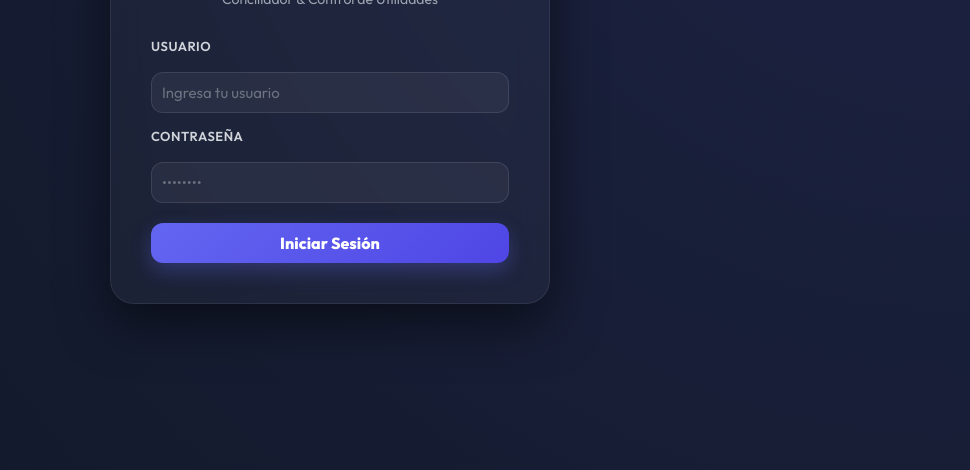
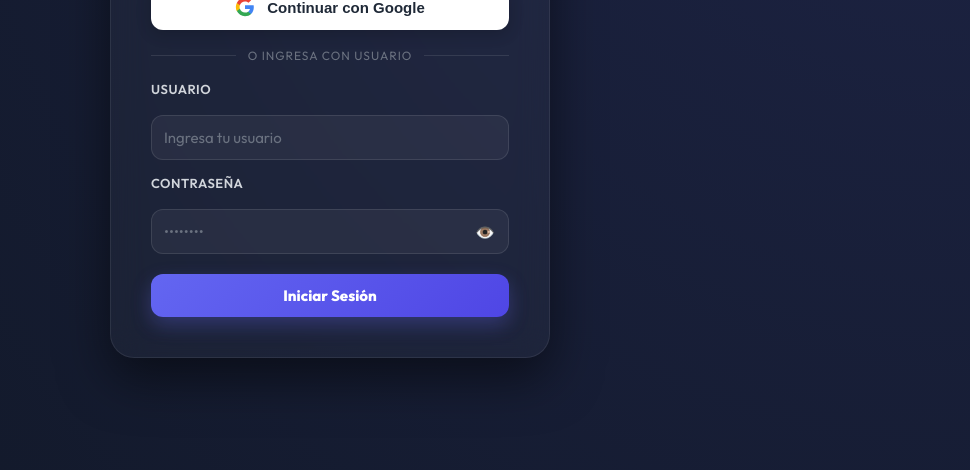
Before and after one commit to emmanuelgonzalez97181-sudo/ingresos-egresos, a website: page public/index.html in a window 1280 px wide. Shown: the part 330-800 px from the top of the page, without its empty margins (310-1280 px from the left). Drawn offline with nearby package versions, Linux system fonts and the light colour scheme.

Commit message:
Add files via upload

```diff
--- a/public/app.css
+++ b/public/app.css
@@ -817,3 +817,53 @@ input:focus, select:focus {
 .login-btn:active {
     transform: translateY(0);
 }
+
+.btn-google-login {
+    width: 100%;
+    display: flex;
+    align-items: center;
+    justify-content: center;
+    gap: 12px;
+    background: #ffffff;
+    color: #1f2937;
+    font-weight: 700;
+    font-size: 15px;
+    padding: 12px 18px;
+    border-radius: 12px;
+    border: 1px solid rgba(255, 255, 255, 0.2);
+    cursor: pointer;
+    box-shadow: 0 4px 15px rgba(0, 0, 0, 0.2);
+    transition: all 0.25s ease;
+    margin-bottom: 5px;
+}
+
+.btn-google-login:hover {
+    transform: translateY(-2px);
+    box-shadow: 0 8px 25px rgba(255, 255, 255, 0.3);
+    background: #f9fafb;
+}
+
+.login-divider {
+    display: flex;
+    align-items: center;
+    text-align: center;
+    margin: 18px 0;
+    color: #6b7280;
+    font-size: 12px;
+    text-transform: uppercase;
+    letter-spacing: 1px;
+}
+
+.login-divider::before, .login-divider::after {
+    content: '';
+    flex: 1;
+    border-bottom: 1px solid rgba(255, 255, 255, 0.1);
+}
+
+.login-divider:not(:empty)::before {
+    margin-right: 12px;
+}
+
+.login-divider:not(:empty)::after {
+    margin-left: 12px;
+}
--- a/public/app.js
+++ b/public/app.js
@@ -112,6 +112,52 @@ function handleLogout() {
     currentUser = null;
     document.getElementById('login-screen').style.display = 'flex';
     document.querySelector('.app-container').style.display = 'none';
+}
+
+function togglePasswordVisibility() {
+    const passwordInput = document.getElementById('login-password');
+    if (passwordInput) {
+        passwordInput.type = passwordInput.type === 'password' ? 'text' : 'password';
+    }
+}
+
+async function handleGoogleLogin() {
+    const errorMsg = document.getElementById('login-error');
+    if (errorMsg) errorMsg.style.display = 'none';
+
+    try {
+        if (!window.supabase) {
+            if (errorMsg) {
+                errorMsg.innerText = "Error al cargar la librería de Supabase Auth.";
+                errorMsg.style.display = 'block';
+            }
+            return;
+        }
+
+        const supabaseUrl = 'https://gtpdqwmbwavioankpyie.supabase.co';
+        const supabaseKey = 'eyJhbGciOiJIUzI1NiIsInR5cCI6IkpXVCJ9.eyJpc3MiOiJzdXBhYmFzZSIsInJlZiI6Imd0cGRxd21id2F2aW9hbmtweWllIiwicm9sZSI6ImFub24iLCJpYXQiOjE3MjIxMTUxODQsImV4cCI6MjAzNzY5MTE4NH0.public_anon';
+        const supabaseClient = window.supabase.createClient(supabaseUrl, supabaseKey);
+
+        const { data, error } = await supabaseClient.auth.signInWithOAuth({
+            provider: 'google',
+            options: {
+                redirectTo: window.location.origin
+            }
+        });
+
+        if (error) {
+            if (errorMsg) {
+                errorMsg.innerText = "Google Auth: " + error.message;
+                errorMsg.style.display = 'block';
+            }
+        }
+    } catch (e) {
+        console.error("Error al iniciar con Google:", e);
+        if (errorMsg) {
+            errorMsg.innerText = "Para usar Google Auth, activa el proveedor 'Google' en tu panel de Supabase.";
+            errorMsg.style.display = 'block';
+        }
+    }
 }
 
 function applyRolePermissions(rol) {
--- a/public/index.html
+++ b/public/index.html
@@ -6,6 +6,7 @@
     <title>Conciliador & Control de Utilidades - Avyna</title>
     <link href="https://fonts.googleapis.com/css2?family=Outfit:wght@300;400;600;800&display=swap" rel="stylesheet">
     <link rel="stylesheet" href="app.css">
+    <script src="https://cdn.jsdelivr.net/npm/@supabase/supabase-js@2"></script>
 </head>
 <body>
     <!-- Pantalla de Login -->
@@ -16,19 +17,36 @@
                 <h1>Avyna POS</h1>
                 <p>Conciliador & Control de Utilidades</p>
             </div>
+
+            <!-- Botón oficial de Inicio de Sesión con Google -->
+            <button type="button" class="btn-google-login" onclick="handleGoogleLogin()">
+                <svg width="20" height="20" viewBox="0 0 24 24">
+                    <path fill="#4285F4" d="M22.56 12.25c0-.78-.07-1.53-.2-2.25H12v4.26h5.92c-.26 1.37-1.04 2.53-2.21 3.31v2.77h3.57c2.08-1.92 3.28-4.74 3.28-8.09z"/>
+                    <path fill="#34A853" d="M12 23c2.97 0 5.46-.98 7.28-2.66l-3.57-2.77c-.98.66-2.23 1.06-3.71 1.06-2.86 0-5.29-1.93-6.16-4.53H2.18v2.84C3.99 20.53 7.7 23 12 23z"/>
+                    <path fill="#FBBC05" d="M5.84 14.09c-.22-.66-.35-1.36-.35-2.09s.13-1.43.35-2.09V7.06H2.18C1.43 8.55 1 10.22 1 12s.43 3.45 1.18 4.94l2.85-2.22.81-.63z"/>
+                    <path fill="#EA4335" d="M12 5.38c1.62 0 3.06.56 4.21 1.64l3.15-3.15C17.45 2.09 14.97 1 12 1 7.7 1 3.99 3.47 2.18 7.06l3.66 2.84c.87-2.6 3.3-4.52 6.16-4.52z"/>
+                </svg>
+                <span>Continuar con Google</span>
+            </button>
+
+            <div class="login-divider">o ingresa con usuario</div>
+
             <form id="login-form" onsubmit="event.preventDefault(); handleLogin();">
                 <div class="form-group">
                     <label for="login-username">Usuario</label>
-                    <input type="text" id="login-username" required placeholder="Ingresa tu usuario" autocomplete="username" style="width: 100%; padding: 10px; box-sizing: border-box; margin-top: 4px;">
+                    <input type="text" id="login-username" required placeholder="Ingresa tu usuario" autocomplete="username" style="width: 100%; padding: 12px; box-sizing: border-box; margin-top: 4px;">
                 </div>
                 <div class="form-group" style="margin-top: 15px;">
                     <label for="login-password">Contraseña</label>
-                    <input type="password" id="login-password" required placeholder="••••••••" autocomplete="current-password" style="width: 100%; padding: 10px; box-sizing: border-box; margin-top: 4px;">
+                    <div style="position: relative;">
+                        <input type="password" id="login-password" required placeholder="••••••••" autocomplete="current-password" style="width: 100%; padding: 12px 42px 12px 12px; box-sizing: border-box; margin-top: 4px;">
+                        <button type="button" onclick="togglePasswordVisibility()" title="Mostrar u ocultar contraseña" style="position: absolute; right: 10px; top: 55%; transform: translateY(-50%); background: none; border: none; color: #9ca3af; cursor: pointer; font-size: 16px; padding: 4px;">👁️</button>
+                    </div>
                 </div>
-                <div id="login-error" class="login-error-msg" style="display: none; color: #ef4444; margin-top: 10px; font-size: 13px; text-align: center; background: rgba(239,68,68,0.1); padding: 8px; border-radius: 4px; border: 1px solid rgba(239,68,68,0.2);">
+                <div id="login-error" class="login-error-msg" style="display: none; color: #ef4444; margin-top: 12px; font-size: 13px; text-align: center; background: rgba(239,68,68,0.1); padding: 10px; border-radius: 8px; border: 1px solid rgba(239,68,68,0.2);">
                     Usuario o contraseña incorrectos.
                 </div>
-                <button type="submit" class="btn btn-primary login-btn" style="margin-top: 20px; width: 100%; padding: 10px;">
+                <button type="submit" class="btn btn-primary login-btn" style="margin-top: 20px; width: 100%; padding: 12px; font-size: 15px;">
                     Iniciar Sesión
                 </button>
             </form>
```
